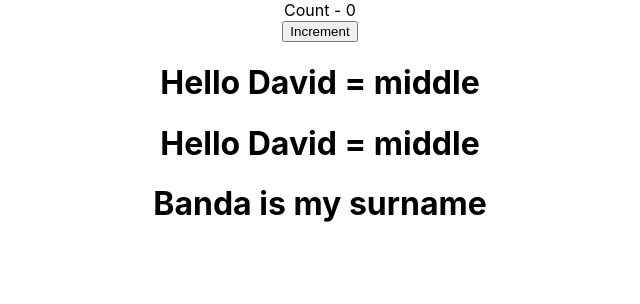
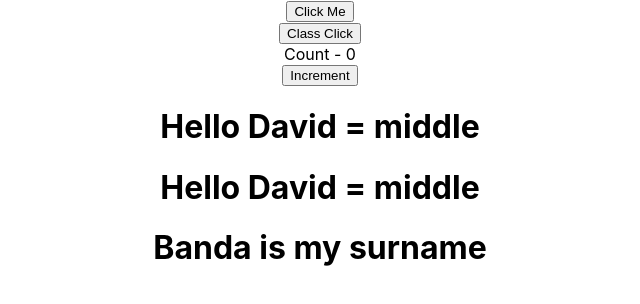
Before and after one commit to Masi-B/refresher-react, a React (Create React App) app: page / in a window 1280 px wide. Shown: the top 304 px of the page, without its empty margins (320-960 px from the left). Built offline with nearby package versions, Linux system fonts and the light colour scheme.

Commit message:
sixth commit

```diff
--- a/src/App.js
+++ b/src/App.js
@@ -1,6 +1,8 @@
 //import logo from './logo.svg';
 import './App.css';
+import ClassClick from './components/ClassClick';
 import Counter from './components/Counter';
+import FunctionClick from './components/FunctionClick';
 import Greet from './components/Greet';
 import Message from './components/Message';
 import Welcome from './components/Welcome';
@@ -8,7 +10,11 @@ import Welcome from './components/Welcome';
 function App() {
   return (
     <div className="App">
+      <FunctionClick />
+      <ClassClick />
+
       <Counter />
+
       <Greet name="David" typename="middle" />
       <Welcome name="Banda" typename="surname" />
       {/*
--- /dev/null
+++ b/src/components/ClassClick.js
@@ -0,0 +1,16 @@
+import React, { Component } from 'react'
+
+class ClassClick extends Component {
+      classClick() {
+          console.log("Class clicked");
+     }
+    render() {
+        return (
+            <div>
+                <button onClick={this.classClick}>Class Click</button>
+            </div>
+        )
+    }
+}
+
+export default ClassClick
--- /dev/null
+++ b/src/components/FunctionClick.js
@@ -0,0 +1,16 @@
+import React from 'react'
+
+function FunctionClick() {
+
+   function clickMeFunction() {
+        console.log("Button clicked");
+    }
+
+    return (
+        <div>
+            <button onClick = {clickMeFunction}>Click Me</button>
+        </div>
+    )
+}
+
+export default FunctionClick
```
